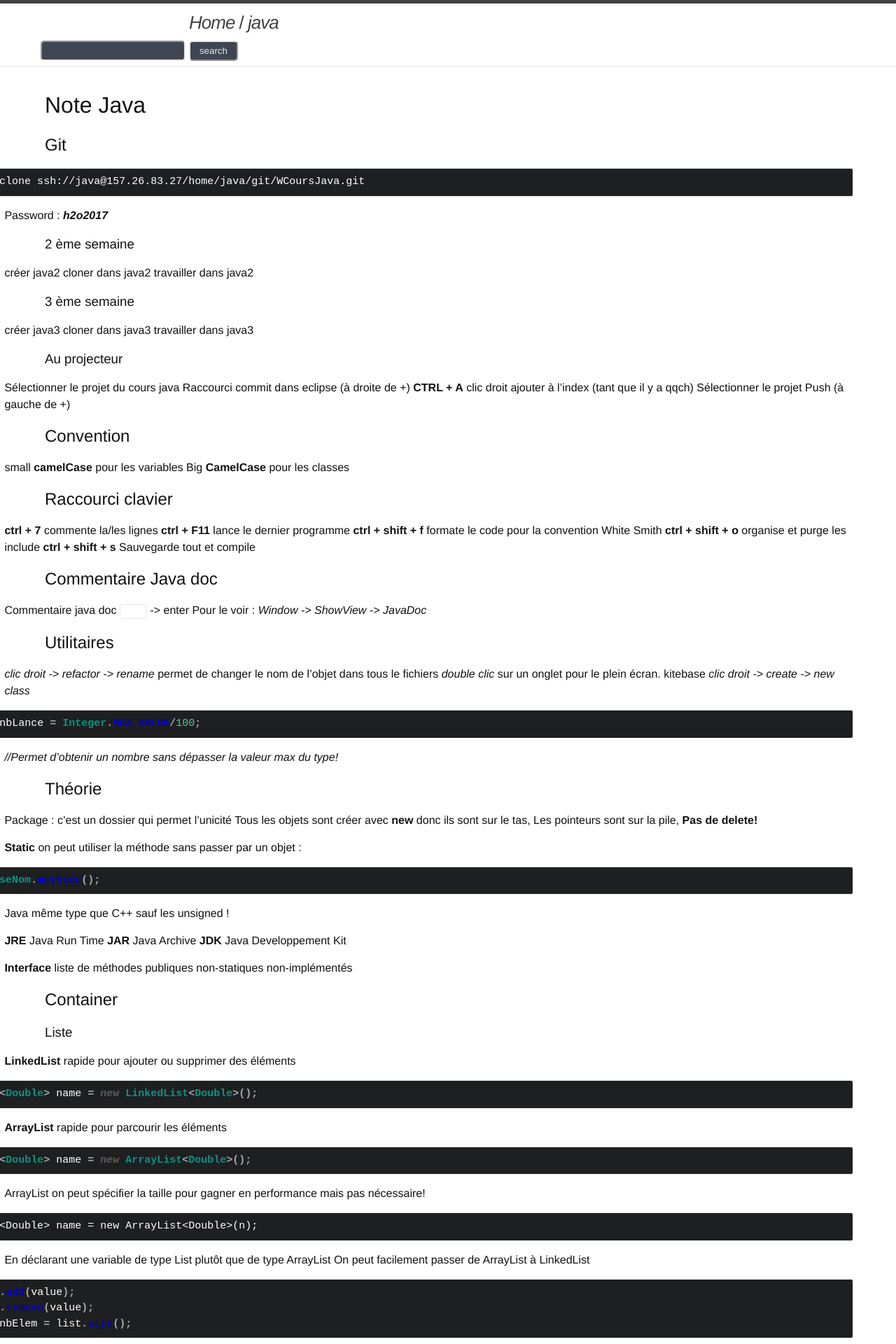
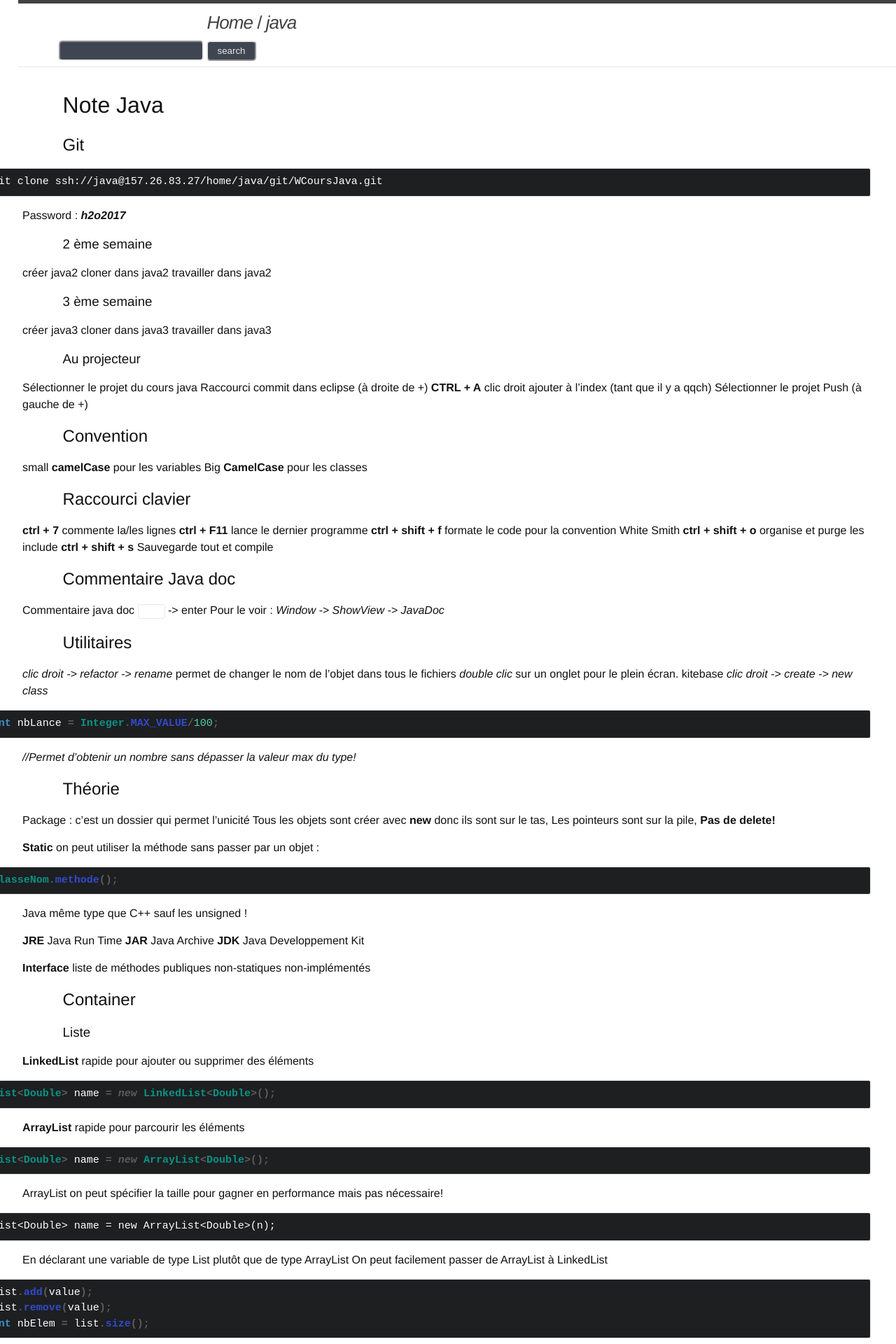
Before and after one commit to steven-jeanneret/steven-jeanneret.github.io, a Jekyll site: the page built from _posts/2017-10-19-documentation-cours-java.md, in a window 1280 px wide. Shown: the top 1920 px of the page at 70% size. Built offline with Jekyll 4.4.1, drawn with Linux system fonts in a browser that asks for light colours.

Commit message:
adding padding

```diff
--- a/assets/base-mobile.scss
+++ b/assets/base-mobile.scss
@@ -30,8 +30,8 @@ body {
   min-width: 100%;
   margin-left : auto;
   margin-right : auto;
-  padding-left: auto;
-  padding-right: auto;
+  padding-left: 2%;
+  padding-right: 2%;
   overflow-x: hidden;
 }
 
@@ -568,7 +568,7 @@ pre > code {
 
 /*Opérateurs + :*/
 .highlight .o {
-  color: #A4A8A7;
+  color: #5C5C5B;
 }
 
 /*Nom de la classe*/
@@ -583,7 +583,7 @@ pre > code {
 }
 
 /*Nom de fonction*/
-.highlight .nf {
+.highlight .nf, .highlight .na{
   color: #324ACD;
   font-weight: bold;
 }
@@ -678,9 +678,6 @@ pre > code {
   color: #800;
   font-weight: bold;
 }
-.highlight .na {
-  color: #00C;
-}
 .highlight .nd {
   color: #555;
   font-weight: bold;
```
